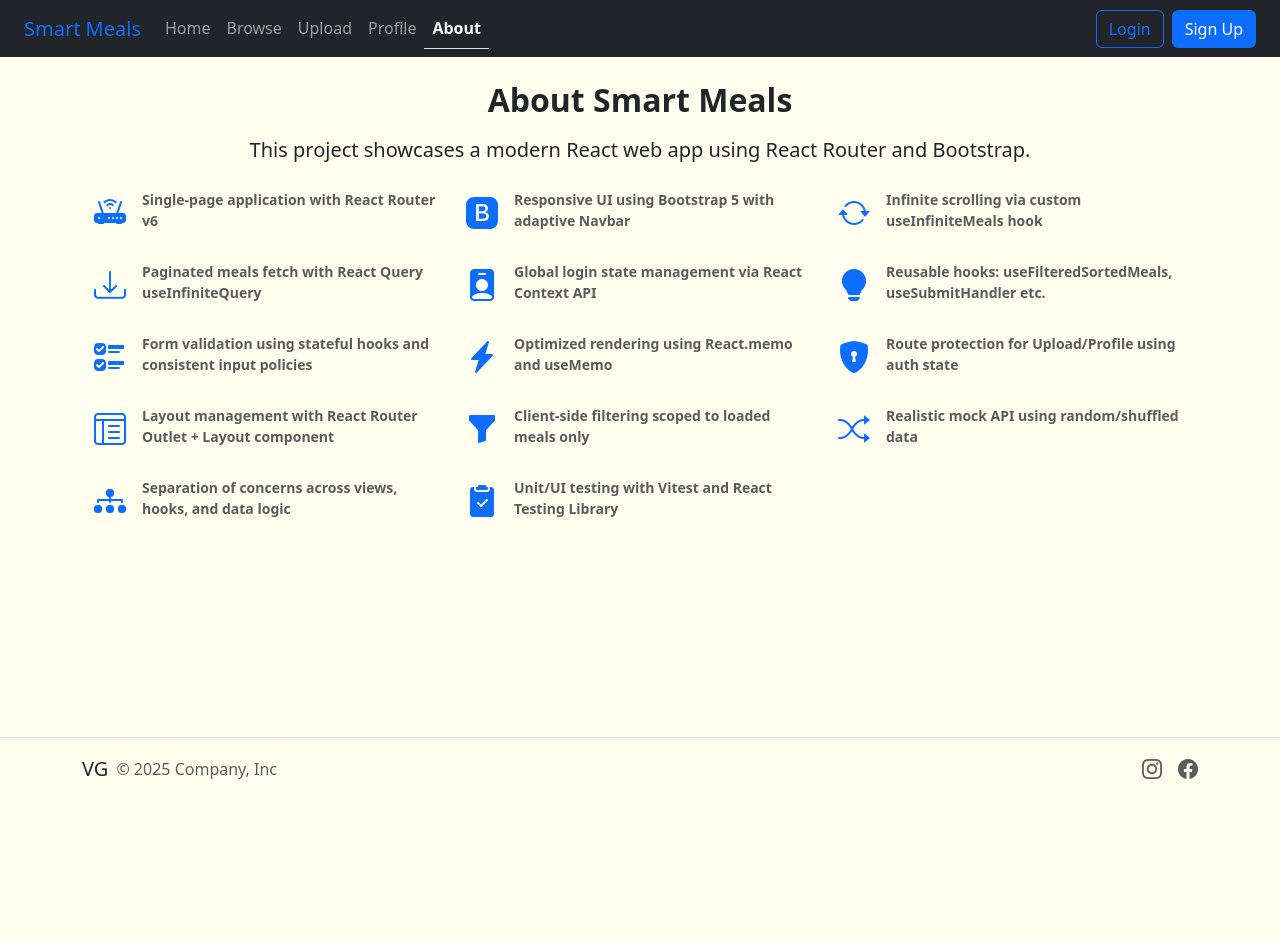
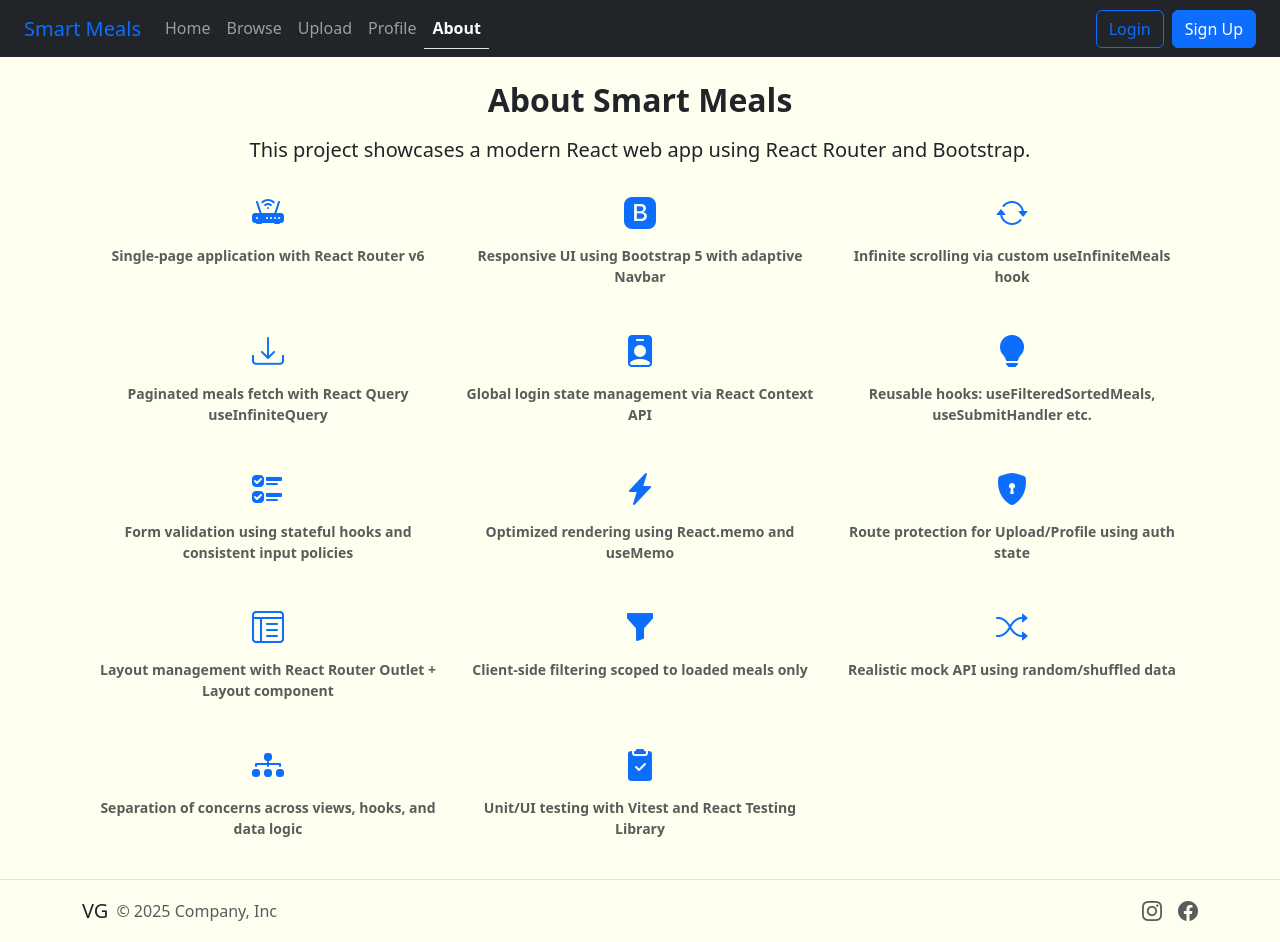
Before and after one commit to Venkat-Gorla/smartmeal-serverless, a React (Vite) app in the folder react-client/: page /about in a window 1280 px wide. Before the commit the page ends 800 px from the top, so only its background shows below. Built offline with nearby package versions, Linux system fonts and the light colour scheme.

Commit message:
[react client About page polish] icon and text are vertically stacked for better appearance

```diff
--- a/react-client/src/pages/About.jsx
+++ b/react-client/src/pages/About.jsx
@@ -26,7 +26,8 @@ export default function About() {
     },
     {
       icon: "bi-ui-checks",
-      title: "Form validation using stateful hooks and consistent input policies",
+      title:
+        "Form validation using stateful hooks and consistent input policies",
     },
     {
       icon: "bi-lightning-charge-fill",
@@ -68,11 +69,11 @@ export default function About() {
 
       <div className="row row-cols-1 row-cols-md-2 row-cols-lg-3 g-4">
         {features.map((feature, index) => (
-          <div key={index} className="col d-flex gap-3">
-            <i className={`bi ${feature.icon} fs-2 text-primary`}></i>
-            <div>
-              <p className="mb-0 text-muted small fw-semibold">{feature.title}</p>
+          <div key={index} className="col text-center">
+            <div className="text-primary fs-2 mb-2">
+              <i className={`bi ${feature.icon}`}></i>
             </div>
+            <p className="text-muted small fw-semibold">{feature.title}</p>
           </div>
         ))}
       </div>
```
